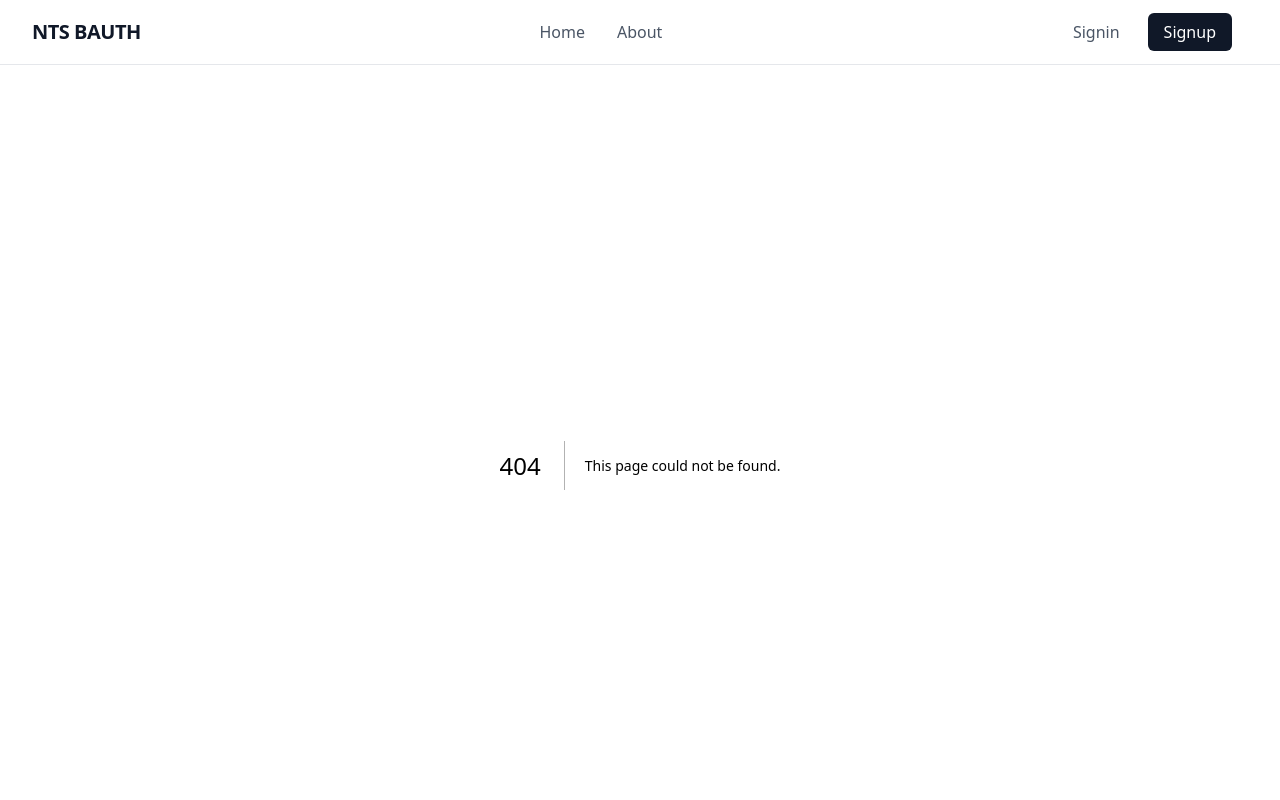
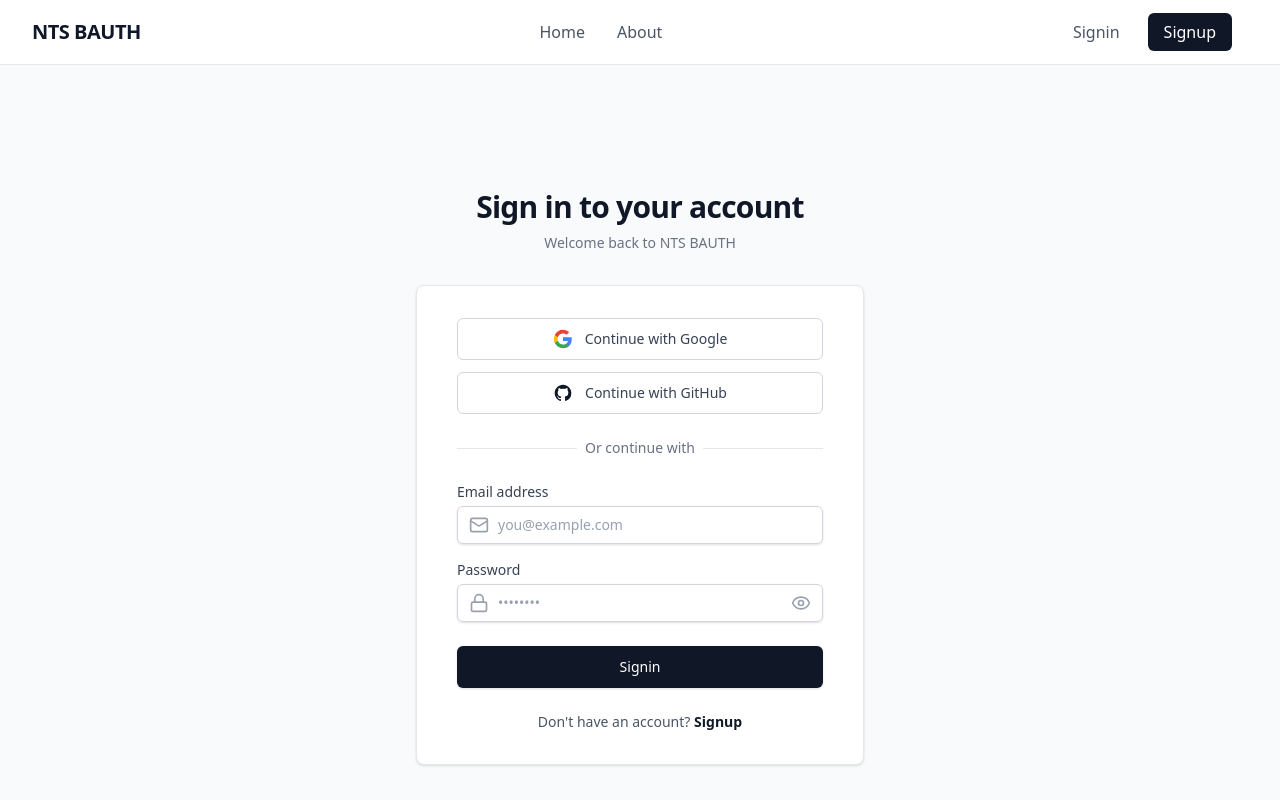
Before and after one commit to WalidurTanjim/nts-bauth, a Next.js app: page /sign-in in a window 1280 px wide. Before the commit this address had no page. Shown: the top 800 px of the page. Built offline with nearby package versions, Linux system fonts and the light colour scheme.

Commit message:
Signin form UI created

```diff
--- /dev/null
+++ b/src/app/(auth)/sign-in/page.tsx
@@ -0,0 +1,148 @@
+"use client";
+
+import React, { useState } from "react";
+import Link from "next/link";
+import { Eye, EyeOff, Mail, Lock } from "lucide-react";
+
+const SignInPage = () => {
+  const [formData, setFormData] = useState({
+    email: "",
+    password: "",
+  });
+
+  const [showPassword, setShowPassword] = useState(false);
+
+  const handleChange = (e: React.ChangeEvent<HTMLInputElement>) => {
+    const { name, value } = e.target;
+    setFormData((prev) => ({ ...prev, [name]: value }));
+  };
+
+  const handleSubmit = (e: React.FormEvent) => {
+    e.preventDefault();
+    // Handle signin logic here
+    console.log("Form submitted:", formData);
+  };
+
+  return (
+    <div className="min-h-screen bg-gray-50 flex flex-col justify-center py-12 sm:px-6 lg:px-8">
+      <div className="sm:mx-auto sm:w-full sm:max-w-md">
+        <h2 className="mt-6 text-center text-3xl font-semibold tracking-tight text-gray-900">Sign in to your account</h2>
+        <p className="mt-2 text-center text-sm font-medium text-gray-500">Welcome back to NTS BAUTH</p>
+      </div>
+
+      <div className="mt-8 sm:mx-auto sm:w-full sm:max-w-md px-4 sm:px-0">
+        <div className="bg-white py-8 px-4 shadow-sm border border-gray-200 rounded-lg sm:px-10">
+
+          {/* Social Login Buttons */}
+          <div className="space-y-3">
+            <button type="button" className="w-full flex items-center justify-center gap-3 py-2.5 px-4 border border-gray-300 rounded-md bg-white text-sm font-medium text-gray-700 hover:bg-gray-50 transition-colors">
+              {/* Google SVG Icon */}
+              <svg className="w-5 h-5" viewBox="0 0 24 24">
+                <path
+                  fill="#4285F4"
+                  d="M22.56 12.25c0-.78-.07-1.53-.2-2.25H12v4.26h5.92c-.26 1.37-1.04 2.53-2.21 3.31v2.77h3.57c2.08-1.92 3.28-4.74 3.28-8.09z"
+                />
+                <path
+                  fill="#34A853"
+                  d="M12 23c2.97 0 5.46-.98 7.28-2.66l-3.57-2.77c-.98.66-2.23 1.06-3.71 1.06-2.86 0-5.29-1.93-6.16-4.53H2.18v2.84C3.99 20.53 7.7 23 12 23z"
+                />
+                <path
+                  fill="#FBBC05"
+                  d="M5.84 14.09c-.22-.66-.35-1.36-.35-2.09s.13-1.43.35-2.09V7.06H2.18C1.43 8.55 1 10.22 1 12s.43 3.45 1.18 4.94l2.85-2.22.81-.63z"
+                />
+                <path
+                  fill="#EA4335"
+                  d="M12 5.38c1.62 0 3.06.56 4.21 1.64l3.15-3.15C17.45 2.09 14.97 1 12 1 7.7 1 3.99 3.47 2.18 7.06l3.66 2.84c.87-2.6 3.3-4.52 6.16-4.52z"
+                />
+              </svg>
+              <span>Continue with Google</span>
+            </button>
+
+            <button type="button" className="w-full flex items-center justify-center gap-3 py-2.5 px-4 border border-gray-300 rounded-md bg-white text-sm font-medium text-gray-700 hover:bg-gray-50 transition-colors">
+              {/* GitHub SVG Icon */}
+              <svg className="w-5 h-5 fill-current text-gray-900" viewBox="0 0 24 24">
+                <path fillRule="evenodd" clipRule="evenodd" d="M12 2C6.477 2 2 6.484 2 12.017c0 4.425 2.865 8.18 6.839 9.504.5.092.682-.217.682-.483 0-.237-.008-.868-.013-1.703-2.782.605-3.369-1.343-3.369-1.343-.454-1.158-1.11-1.466-1.11-1.466-.908-.62.069-.608.069-.608 1.003.07 1.53 1.032 1.53 1.032.892 1.53 2.341 1.088 2.91.832.092-.647.35-1.088.636-1.338-2.22-.253-4.555-1.113-4.555-4.951 0-1.093.39-1.988 1.029-2.688-.103-.253-.446-1.272.098-2.65 0 0 .84-.27 2.75 1.026A9.564 9.564 0 0112 6.844c.85.004 1.705.115 2.504.337 1.909-1.296 2.747-1.027 2.747-1.027.546 1.379.202 2.398.1 2.651.64.7 1.028 1.595 1.028 2.688 0 3.848-2.339 4.695-4.566 4.943.359.309.678.92.678 1.855 0 1.338-.012 2.419-.012 2.747 0 .268.18.58.688.482A10.019 10.019 0 0022 12.017C22 6.484 17.522 2 12 2z" />
+              </svg>
+              <span>Continue with GitHub</span>
+            </button>
+          </div>
+
+          {/* Divider */}
+          <div className="mt-6 relative">
+            <div className="absolute inset-0 flex items-center">
+              <div className="w-full border-t border-gray-200" />
+            </div>
+
+            <div className="relative flex justify-center text-sm">
+              <span className="bg-white px-2 text-gray-500">Or continue with</span>
+            </div>
+          </div>
+
+          {/* Signin Form */}
+          <form className="mt-6 space-y-4" onSubmit={handleSubmit}>
+            {/* Email Address Field */}
+            <div>
+              <label htmlFor="email" className="block text-sm font-medium text-gray-700">Email address</label>
+
+              <div className="mt-1 relative rounded-md shadow-sm">
+                <div className="absolute inset-y-0 left-0 pl-3 flex items-center pointer-events-none">
+                  <Mail className="h-5 w-5 text-gray-400" />
+                </div>
+
+                <input
+                  id="email"
+                  name="email"
+                  type="email"
+                  required
+                  value={formData.email}
+                  onChange={handleChange}
+                  placeholder="you@example.com"
+                  className="block w-full pl-10 pr-3 py-2 border border-gray-300 rounded-md focus:outline-none focus:ring-1 focus:ring-gray-900 focus:border-gray-900 text-sm text-gray-900 placeholder-gray-400"
+                />
+              </div>
+            </div>
+
+            {/* Password Field */}
+            <div>
+              <label htmlFor="password" className="block text-sm font-medium text-gray-700">Password</label>
+
+              <div className="mt-1 relative rounded-md shadow-sm">
+                <div className="absolute inset-y-0 left-0 pl-3 flex items-center pointer-events-none">
+                  <Lock className="h-5 w-5 text-gray-400" />
+                </div>
+
+                <input
+                  id="password"
+                  name="password"
+                  type={showPassword ? "text" : "password"}
+                  required
+                  value={formData.password}
+                  onChange={handleChange}
+                  placeholder="••••••••"
+                  className="block w-full pl-10 pr-10 py-2 border border-gray-300 rounded-md focus:outline-none focus:ring-1 focus:ring-gray-900 focus:border-gray-900 text-sm text-gray-900 placeholder-gray-400"
+                />
+                <button type="button" onClick={() => setShowPassword(!showPassword)} className="absolute inset-y-0 right-0 pr-3 flex items-center text-gray-400 hover:text-gray-600 focus:outline-none" aria-label={showPassword ? "Hide password" : "Show password"}>
+                  {showPassword ? <EyeOff className="h-5 w-5" /> : <Eye className="h-5 w-5" />}
+                </button>
+              </div>
+            </div>
+
+            {/* Submit Button */}
+            <div className="pt-2">
+              <button type="submit" className="w-full flex justify-center py-2.5 px-4 border border-transparent rounded-md shadow-sm text-sm font-medium text-white bg-gray-900 hover:bg-gray-800 focus:outline-none focus:ring-2 focus:ring-offset-2 focus:ring-gray-900 transition-colors">Signin</button>
+            </div>
+          </form>
+
+          {/* Signup Redirect Link */}
+          <div className="mt-6 text-center text-sm text-gray-600">
+            Don&apos;t have an account?{" "}
+            <Link href="/sign-up" className="font-semibold text-gray-900 hover:underline">Signup</Link>
+          </div>
+
+        </div>
+      </div>
+    </div>
+  );
+};
+
+export default SignInPage;
```
